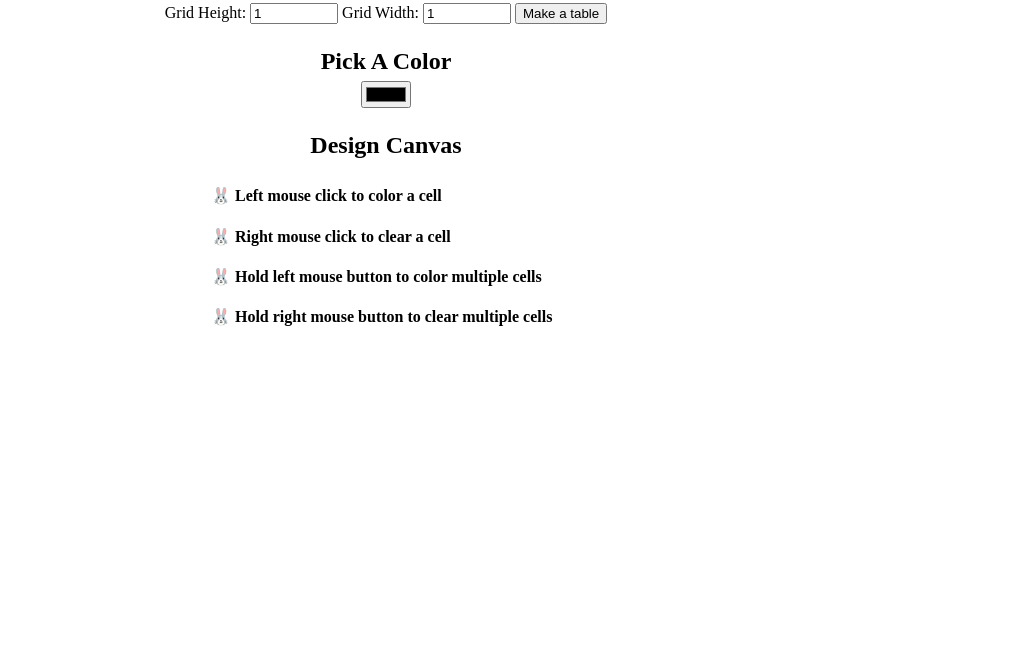
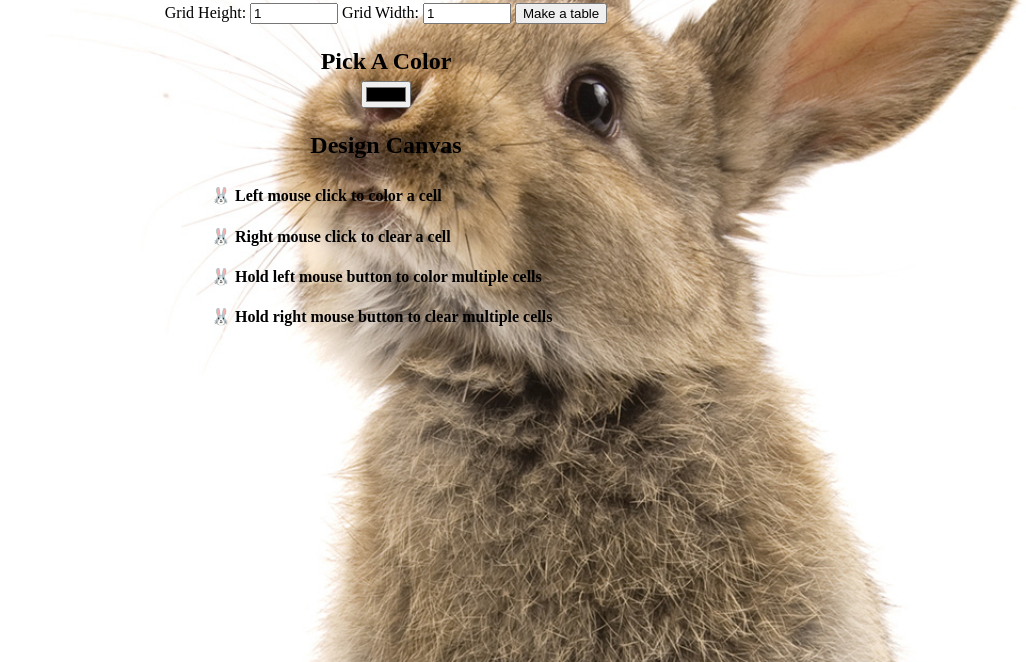
Before and after one commit to Lexie14/pixel-art-maker, a plain HTML site: page index.html in a window 1280 px wide. Shown: the part 138-800 px from the top of the page, without its empty margins (254-1280 px from the left). Drawn offline with nearby package versions, Linux system fonts and the light colour scheme.

Commit message:
Update style.css

```diff
--- a/css/style.css
+++ b/css/style.css
@@ -1,5 +1,5 @@
 html {
-	background: url('bunny.jpg') no-repeat center center fixed;
+	background: url('/bunny.jpg') no-repeat center center fixed;
 	-webkit-background-size: cover;
 	-moz-background-size: cover;
 	-o-background-size: cover;
```
